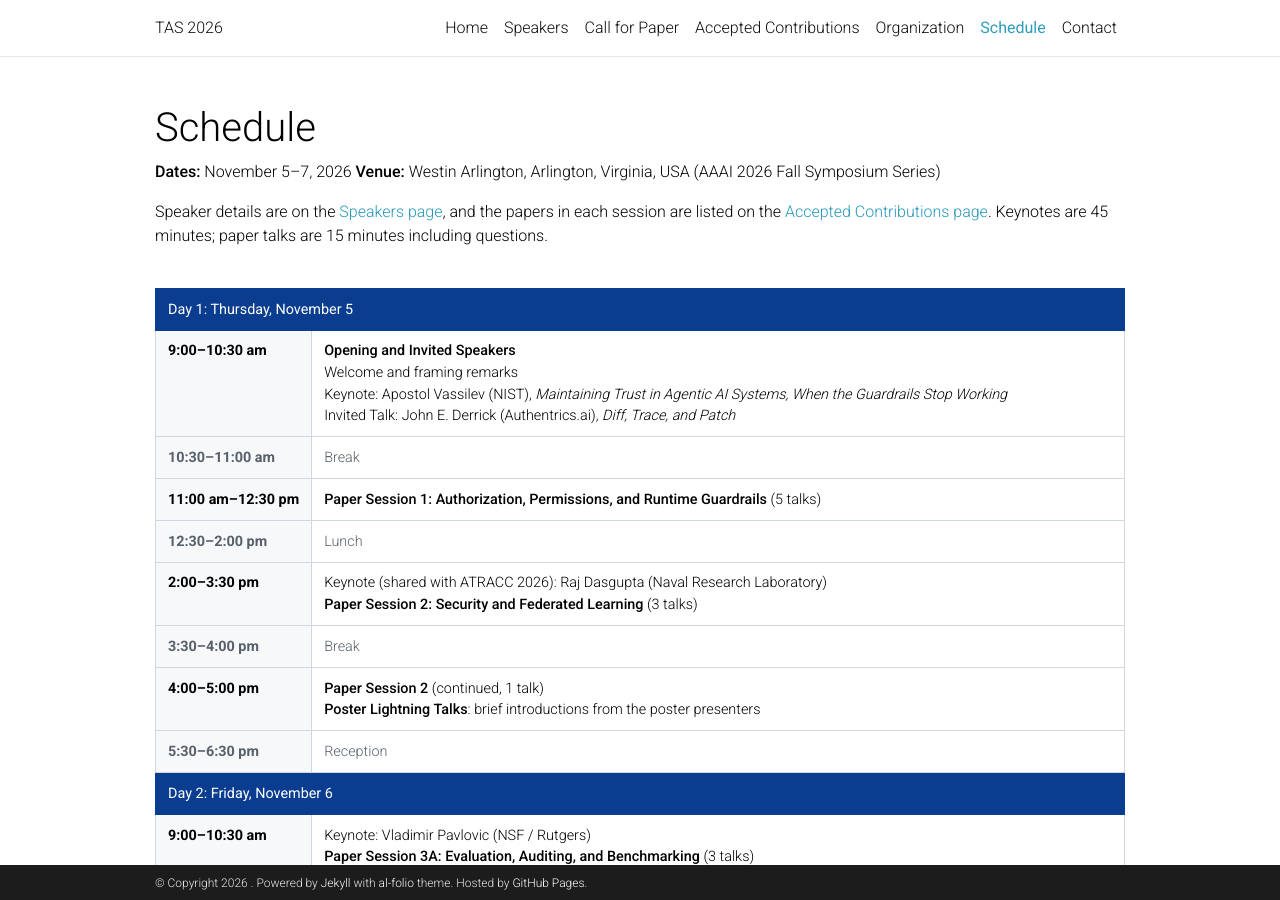
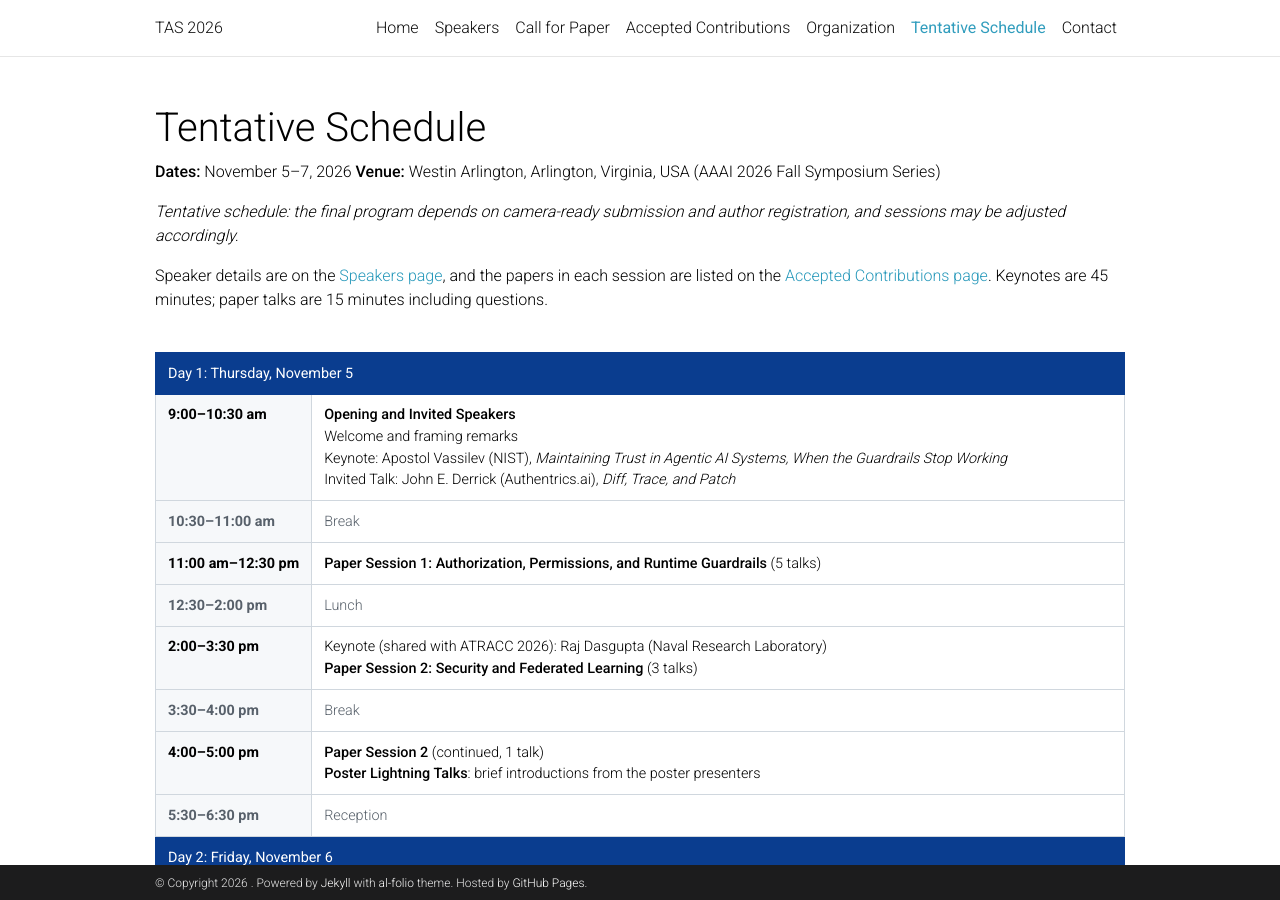
Before and after one commit to tas2026/tas2026.github.io, a Jekyll site: the page built from _pages/schedule.md, in a window 1280 px wide and 900 px high. Built offline with Jekyll 4.4.1, drawn with Linux system fonts in a browser that asks for light colours; comment, search, counter and statistics services are not loaded; a style sheet for code colours, icons or effects is not loaded.

Commit message:
Update schedule.md

```diff
--- a/_pages/schedule.md
+++ b/_pages/schedule.md
@@ -1,16 +1,18 @@
 ---
 layout: page
-title: Schedule
+title: Tentative Schedule
 permalink: /schedule/
 nav: true
 nav_order: 6
 nav_title: Schedule
 ---
 
-# Schedule
+# Tentative Schedule
 
 **Dates:** November 5&ndash;7, 2026
 **Venue:** Westin Arlington, Arlington, Virginia, USA (AAAI 2026 Fall Symposium Series)
+
+<em>Tentative schedule: the final program depends on camera-ready submission and author registration, and sessions may be adjusted accordingly.</em>
 
 Speaker details are on the [Speakers page]({{ '/speakers/' | relative_url }}), and the papers in each session are listed on the [Accepted Contributions page]({{ '/accepted/' | relative_url }}). Keynotes are 45 minutes; paper talks are 15 minutes including questions.
 
```
